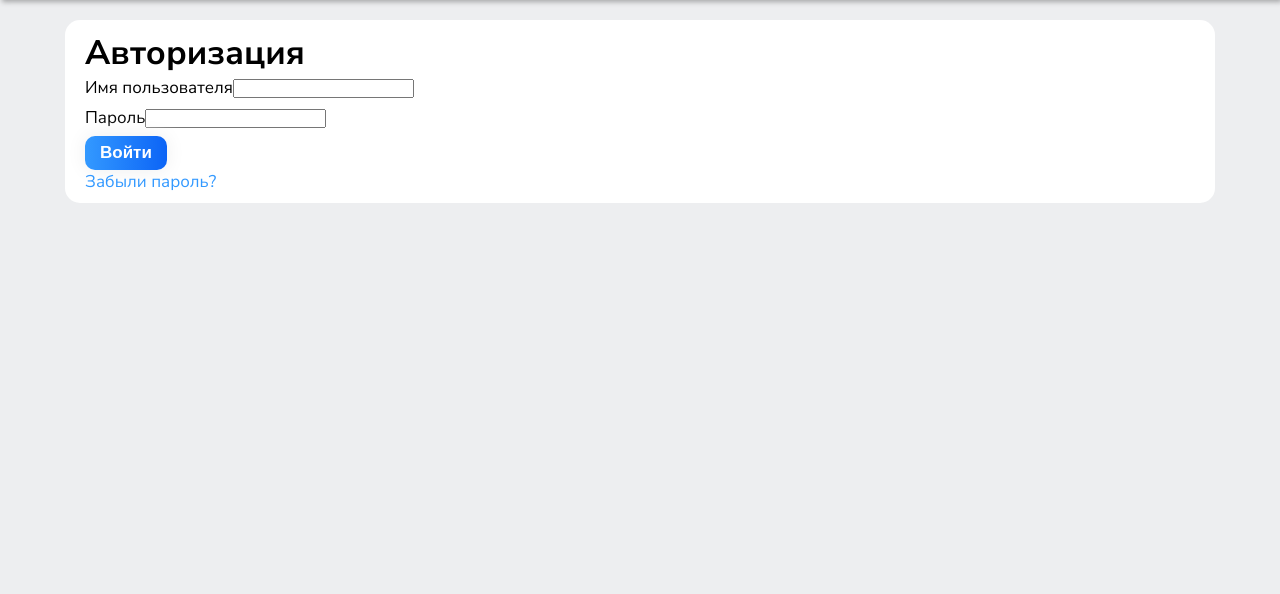
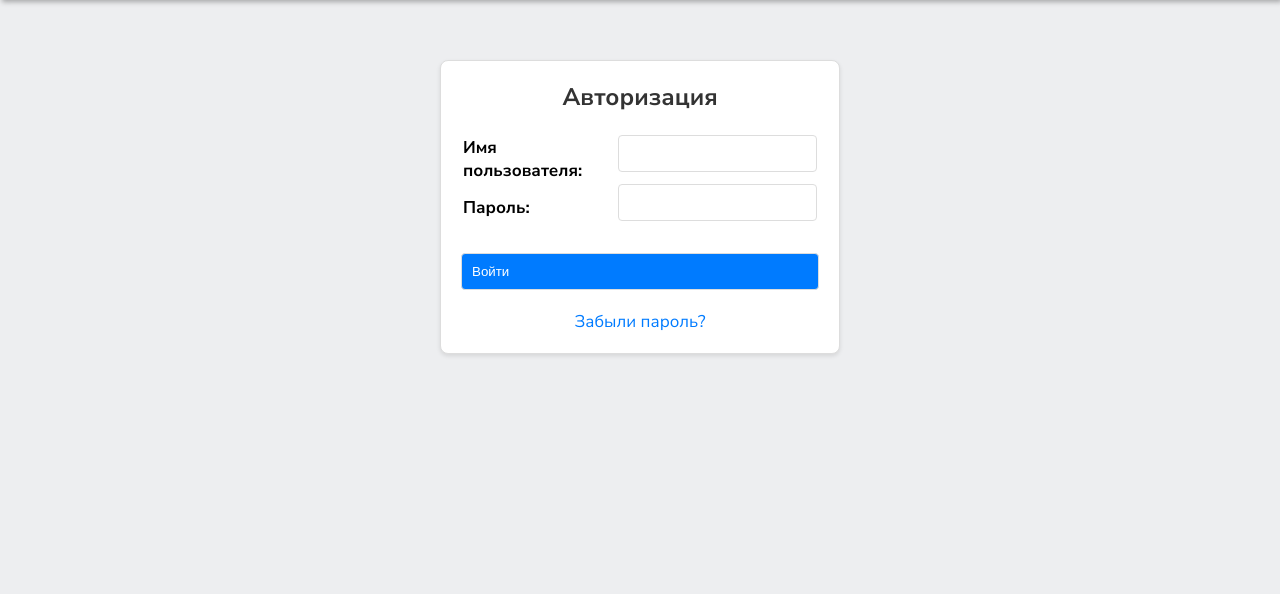
Before and after one commit to buzzakka/Cost_Calculation, a Django app: page /users/login/ in a window 1280 px wide. Shown: the part 56-650 px from the top of the page. Run offline with Django 5.2, Linux system fonts and the light colour scheme; parts of the project's set-up code (start-up, migrations or seed data) failed here and were passed over.

Commit message:
Изменены стили форм

```diff
--- a/CostCalculation/settings.py
+++ b/CostCalculation/settings.py
@@ -34,7 +34,7 @@ MIDDLEWARE = [
     'django.middleware.security.SecurityMiddleware',
     'django.contrib.sessions.middleware.SessionMiddleware',
     'django.middleware.common.CommonMiddleware',
-    # 'django.middleware.csrf.CsrfViewMiddleware',
+    'django.middleware.csrf.CsrfViewMiddleware',
     'django.contrib.auth.middleware.AuthenticationMiddleware',
     'django.contrib.messages.middleware.MessageMiddleware',
     'django.middleware.clickjacking.XFrameOptionsMiddleware',
--- a/costs/static/costs/css/style.css
+++ b/costs/static/costs/css/style.css
@@ -225,29 +225,66 @@ footer .container {
     margin-right: 20px;
 }
 
-form label {
-    display: inline-block;
-    margin-bottom: 7px;
-    vertical-align: top;
+button {
+    background-color: #007bff;
+    color: white;
+    cursor: pointer;
+    transition: background-color 0.3s ease;
 }
 
-.button {
-    text-align: center;
-    font-size: 17px;
-    font-weight: bold;
-    background-size: 200% auto;
-    color: white;
-    border: 0;
-    box-shadow: 0 0 20px #eee;
-    border-radius: 10px;
-    background-image: linear-gradient(to right, #3399FF 0%, #0B63F6 51%, #3399FF 100%);
-    padding: 7px 15px;
-}
-
-.button:hover {
-     background-position: right center;
+button:hover {
+    background-color: #0056b3;
 }
 
 .add-category {
     margin-bottom: 10px;
 }
+
+
+/* FORMS */
+.login-form-block {
+    background-color: #fff;
+    border: 1px solid #ddd;
+    border-radius: 8px;
+    box-shadow: 0 2px 4px rgba(0, 0, 0, 0.1);
+    max-width: 400px;
+    margin: 40px auto;
+    padding: 20px;
+}
+
+.login-form-block h1 {
+    color: #333;
+    font-size: 24px;
+    margin-bottom: 20px;
+    text-align: center;
+}
+
+.login-form-block form {
+    display: flex;flex-direction: column;
+}
+
+.login-form-block table {
+    width: 100%;
+    margin-bottom: 20px;
+}
+
+.login-form-block input, .login-form-block button {
+    padding: 10px;
+    margin-bottom: 10px;
+    border: 1px solid #ddd;
+    border-radius: 4px;
+    box-sizing: border-box;
+}
+
+.login-form-block .simple-link {
+    display: block;
+    text-align: center;
+    margin-top: 10px;
+    color: #007bff;
+    text-decoration: none;
+    transition: color 0.3s ease;
+}
+
+.login-form-block .simple-link:hover {
+    color: #0056b3;
+}
--- a/templates/costs/add_category.html
+++ b/templates/costs/add_category.html
@@ -6,7 +6,7 @@
 <div class="block add-category-block">
     <h2>Добавить категорию</h2>
     <form method="post">{% csrf_token %}
-        {{ form.as_p }}
+        {{ form.as_table }}
         <button type="submit" class="button">Добавить</button>
     </form>
 </div>
--- a/templates/users/login.html
+++ b/templates/users/login.html
@@ -3,17 +3,10 @@
 {% block content %}
 <div class="form-block login-form-block block">
     <h1>Авторизация</h1>
-    <form method="post" class="login-form">
-        {% csrf_token %}
-        {% for f in form %}
-            <div>
-                <label class="form-label" for="{{ f.id_for_label }}">{{f.label}}</label>{{ f }}
-            </div>
-        <div class="form-error">
-            {{ f.errors }}
-        </div>
-        {% endfor %}
-        <div class="form-error">{{ form.non_field_errors }}</div>
+    <form method="post">{% csrf_token %}
+        <table>
+        {{ form.as_table }}
+        </table>
         <button type="submit" class="button">Войти</button>
     </form>
     <a href="{% url 'users:password_reset' %}" class="simple-link">Забыли пароль?</a>
```
Also changed, not shown: templates/costs/add_cost.html (+5 -3 lines), templates/users/register.html (+4 -11 lines), users/forms.py (+7 -0 lines), 1 other file.
